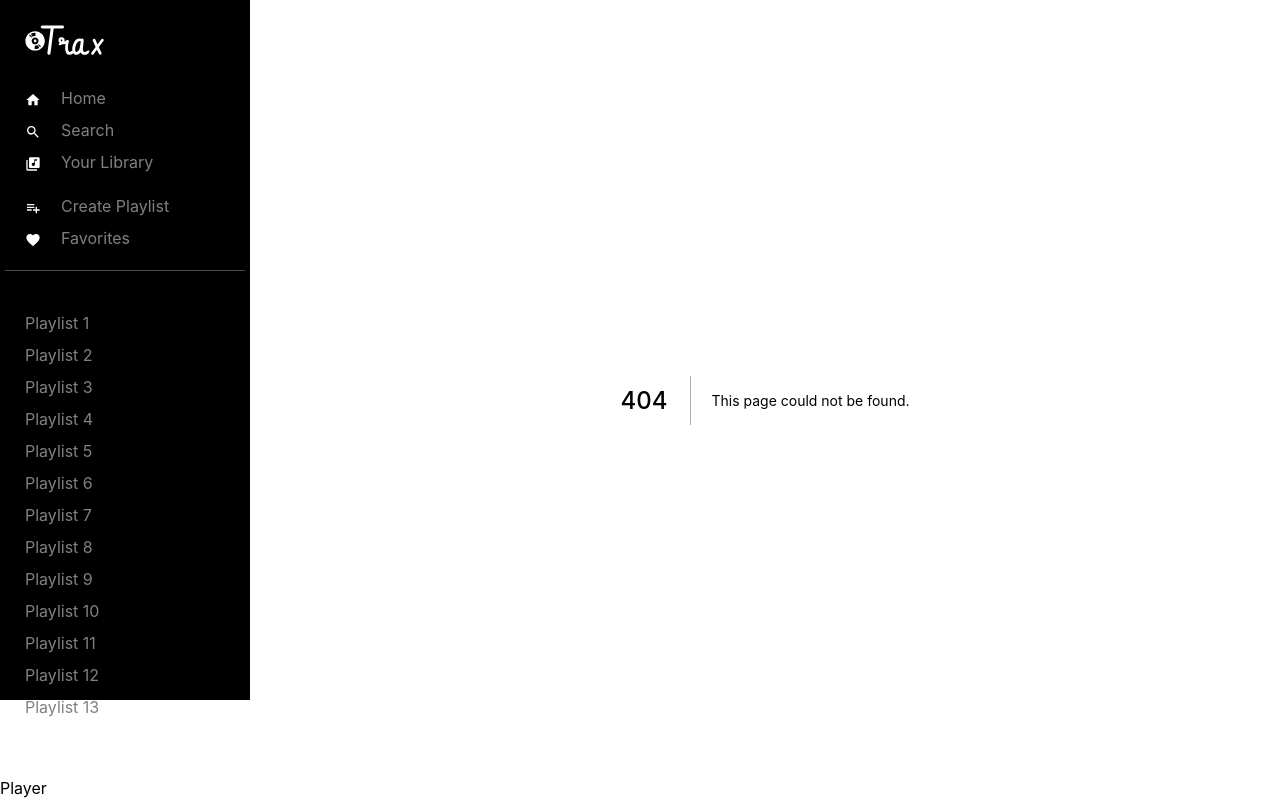
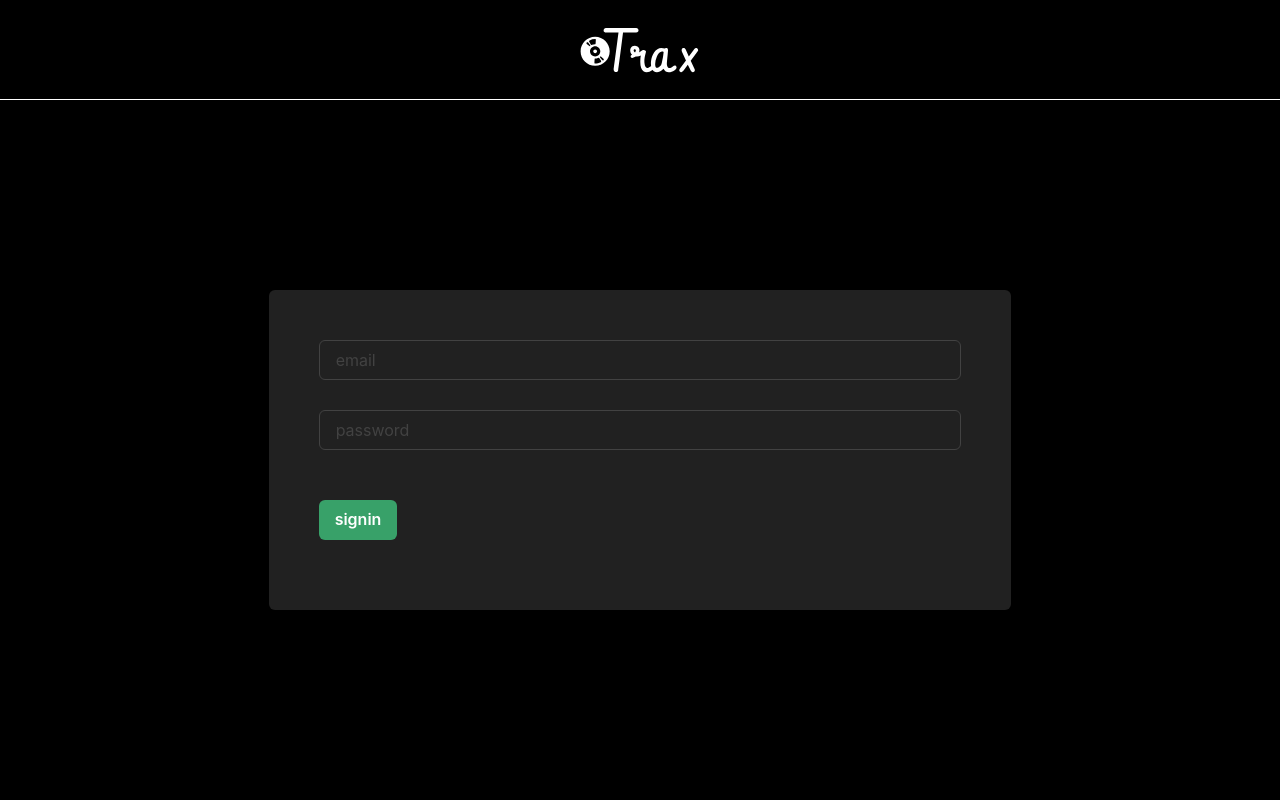
Before and after one commit to DeveloperAspire/fullstack-trax-music, a Next.js app: page /sign-in in a window 1280 px wide. Before the commit this address had no page. Built offline with nearby package versions, Linux system fonts and the light colour scheme.

Commit message:
Built the auth pages and auth logic

```diff
--- /dev/null
+++ b/components/AuthForm/index.tsx
@@ -0,0 +1,69 @@
+import { Box, Flex, Input, Button } from "@chakra-ui/react";
+import { useState } from "react";
+import { FC } from "react";
+import { useRouter } from "next/router";
+import { useSWRConfig } from "swr";
+import { auth } from "../../lib/mutations";
+import NextImage from "next/image";
+
+const AuthForm: FC<{ mode: "signin" | "signup" }> = ({ mode }) => {
+  const [email, setEmail] = useState("");
+  const [password, setPassword] = useState("");
+  const [isLoading, setIsLoading] = useState<boolean>(false);
+  const router = useRouter();
+
+  const handleSubmit = async (e) => {
+    e.preventDefault();
+    setIsLoading(true);
+
+    await auth(mode, { email, password });
+    setIsLoading(false);
+    router.push("/");
+  };
+
+  return (
+    <Box height="100vh" width="100vw" bg="black">
+      <Flex
+        justify="center"
+        align="center"
+        height="100px"
+        borderBottom="white 1px solid"
+      >
+        <NextImage src="/logo.svg" height={60} width={120} />
+      </Flex>
+      <Flex justify="center" align="center" height="calc(100vh - 100px)">
+        <Box padding="50px" bg="gray.900" borderRadius="6px">
+          <form onSubmit={handleSubmit}>
+            <Input
+              placeholder="email"
+              type="email"
+              onChange={(e) => setEmail(e.target.value)}
+            />
+            <Input
+              marginY="30px"
+              placeholder="password"
+              type="password"
+              onChange={(e) => setPassword(e.target.value)}
+            />
+            <Button
+              type="submit"
+              bg="green.500"
+              color="white"
+              isLoading={isLoading}
+              marginY="20px"
+              sx={{
+                "&:hover": {
+                  bg: "green.300",
+                },
+              }}
+            >
+              {mode}
+            </Button>
+          </form>
+        </Box>
+      </Flex>
+    </Box>
+  );
+};
+
+export default AuthForm;
--- /dev/null
+++ b/lib/auth.ts
@@ -0,0 +1,33 @@
+import { useRouter } from "next/router";
+import { NextApiRequest, NextApiResponse } from "next";
+import jwt from "jsonwebtoken";
+import prisma from "prisma";
+
+export const validateRoute = (handler) => {
+  return async (req: NextApiRequest, res: NextApiResponse) => {
+    const token = req.cookies.TRAX_ACCESS_TOKEN;
+
+    if (token) {
+      let user;
+
+      try {
+        const { id } = jwt.verify(token, "hello");
+        user = await prisma.user.findUnique({
+          where: { id },
+        });
+
+        if (!user) {
+          throw new Error("Not a real user");
+        }
+      } catch (error) {
+        res.status(401);
+        res.json({ error: "Not Authorized" });
+      }
+
+      return handler(req, res, user);
+    }
+
+    res.status(401);
+    res.json({ error: "Not Authorized" });
+  };
+};
--- /dev/null
+++ b/lib/fetcher.ts
@@ -0,0 +1,10 @@
+export default function fetcher(url: string, data = undefined) {
+  return fetch(`${window.location.origin}/api${url}`, {
+    method: data ? "POST" : "GET",
+    credentials: "include",
+    headers: {
+      "Content-Type": "application/json",
+    },
+    body: JSON.stringify(data),
+  });
+}
--- /dev/null
+++ b/lib/mutations.ts
@@ -0,0 +1,8 @@
+import fetcher from "./fetcher";
+
+export const auth = (
+  mode: "signin" | "signup",
+  body: { email: string; password: string }
+) => {
+  return fetcher(`/${mode}`, body);
+};
--- a/pages/_app.tsx
+++ b/pages/_app.tsx
@@ -36,9 +36,13 @@
 const MyApp = ({ Component, pageProps }: AppProps) => {
   return (
     <ChakraProvider theme={theme}>
-      <PlayerLayout>
+      {Component.authPage ? (
         <Component {...pageProps} />
-      </PlayerLayout>
+      ) : (
+        <PlayerLayout>
+          <Component {...pageProps} />
+        </PlayerLayout>
+      )}
     </ChakraProvider>
   );
 };
--- /dev/null
+++ b/pages/api/me.ts
@@ -0,0 +1,5 @@
+import { validateRoute } from "../../lib/auth";
+
+export default validateRoute((req, res, user) => {
+      res.json(user)
+})
--- a/pages/api/signin.ts
+++ b/pages/api/signin.ts
@@ -3,7 +3,7 @@
 import cookie from "cookie";
 import { prisma } from "../../lib/prisma";
 
-import type { NextApiRequest, NextApiResponse } from "next";
+import { NextApiRequest, NextApiResponse } from "next";
 
 export default async (req: NextApiRequest, res: NextApiResponse) => {
   const { email, password } = req.body;
@@ -29,7 +29,7 @@
 
     res.setHeader(
       "Set-Cookie",
-      cookie.serilaize("TRAX_ACCESS_TOKEN", token, {
+      cookie.serialize("TRAX_ACCESS_TOKEN", token, {
         httpOnly: true,
         maxAge: 8 * 60 * 60,
         path: "/",
--- a/pages/api/signup.ts
+++ b/pages/api/signup.ts
@@ -35,7 +35,7 @@
 
   res.setHeader(
     "Set-Cookie",
-    cookie.serilaize("TRAX_ACCESS_TOKEN", token, {
+    cookie.serialize("TRAX_ACCESS_TOKEN", token, {
       httpOnly: true,
       maxAge: 8 * 60 * 60,
       path: "/",
--- /dev/null
+++ b/pages/sign-in/index.tsx
@@ -0,0 +1,9 @@
+import AuthForm from "../../components/AuthForm";
+
+const SignIn = () => {
+  return <AuthForm mode="signin" />;
+};
+
+SignIn.authPage = true;
+
+export default SignIn;
```
Also changed, not shown: pages/sign-up/index.tsx (added, +10 -0 lines).
